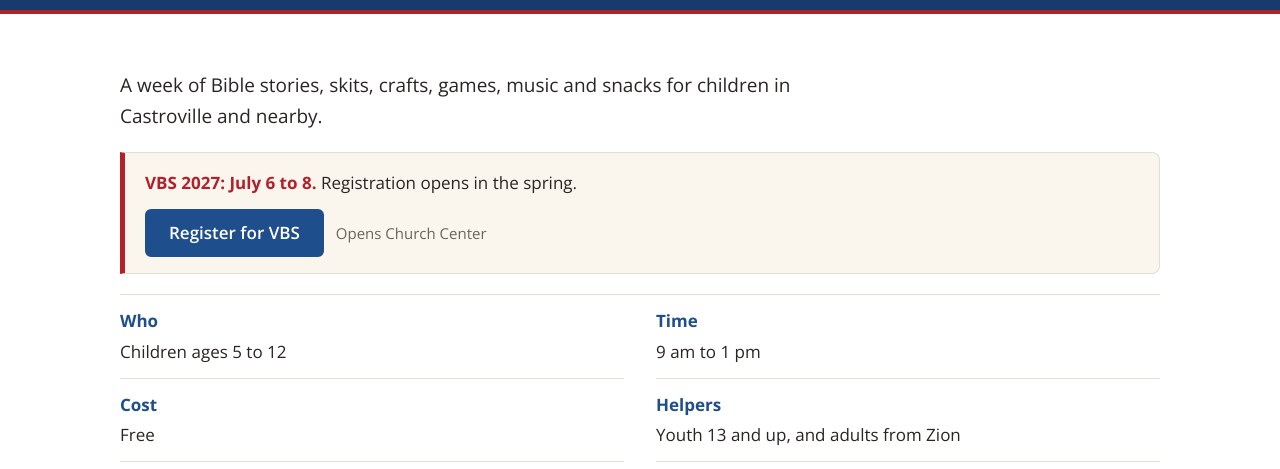
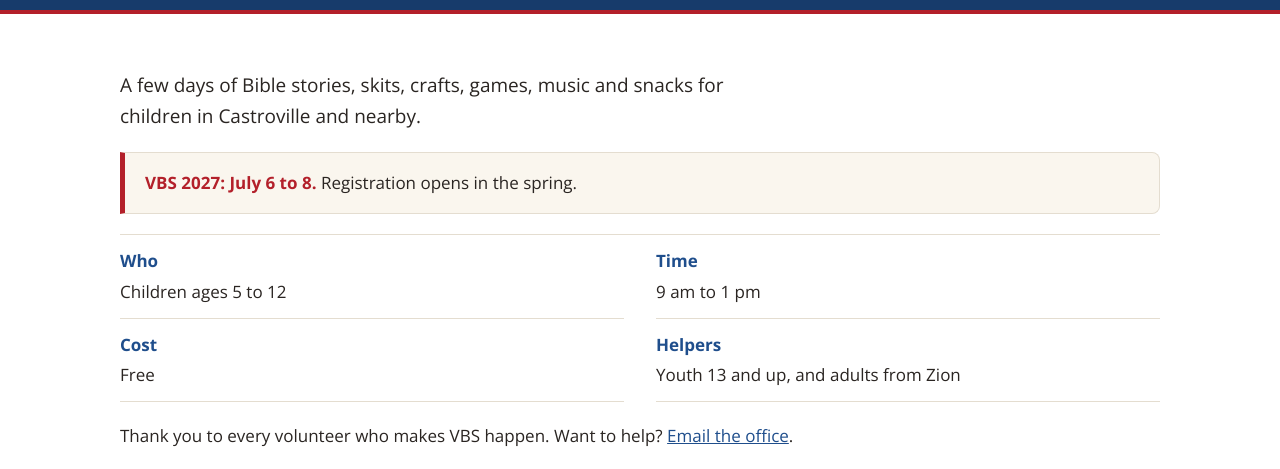
Before and after one commit to adrianacalk/zion-website, a plain HTML site: page vbs.html in a window 1280 px wide. Shown: the part 251-720 px from the top of the page. Drawn offline with nearby package versions, Linux system fonts and the light colour scheme.

Commit message:
Update vbs.html
Tweaked some text and removed the button until the registration page is ready.

```diff
--- a/vbs.html
+++ b/vbs.html
@@ -99,19 +99,19 @@
         <div class="container">
 
           <!-- ===== INTRO ===== -->
-          <p class="lead">A week of Bible stories, skits, crafts, games, music and snacks for children in Castroville and nearby.</p>
+          <p class="lead">A few days of Bible stories, skits, crafts, games, music and snacks for children in Castroville and nearby.</p>
 
           <!-- ===== VBS 2027 DETAILS ===== -->
-          <!-- TODO: Confirm the 2027 dates and times are final (the old site listed the
-               dates as "TBD", and 9 am to 1 pm was the class time listed there). -->
+
           <div class="highlight">
             <p><b>VBS 2027: July 6 to 8.</b> Registration opens in the spring.</p>
-            <div class="buttons">
-              <!-- TODO: VBS registration link. Replace href="#" with the Planning Center
+            <!-- TODO: VBS registration link. Replace href="#" with the Planning Center
                    (Church Center) Registrations signup link when it is ready. -->
+            <!--<div class="buttons">
+
               <a class="btn" href="#">Register for VBS</a>
               <span class="note">Opens Church Center</span>
-            </div>
+            </div>-->
           </div>
           <ul class="facts">
             <li><b>Who</b>Children ages 5 to 12</li>
```
